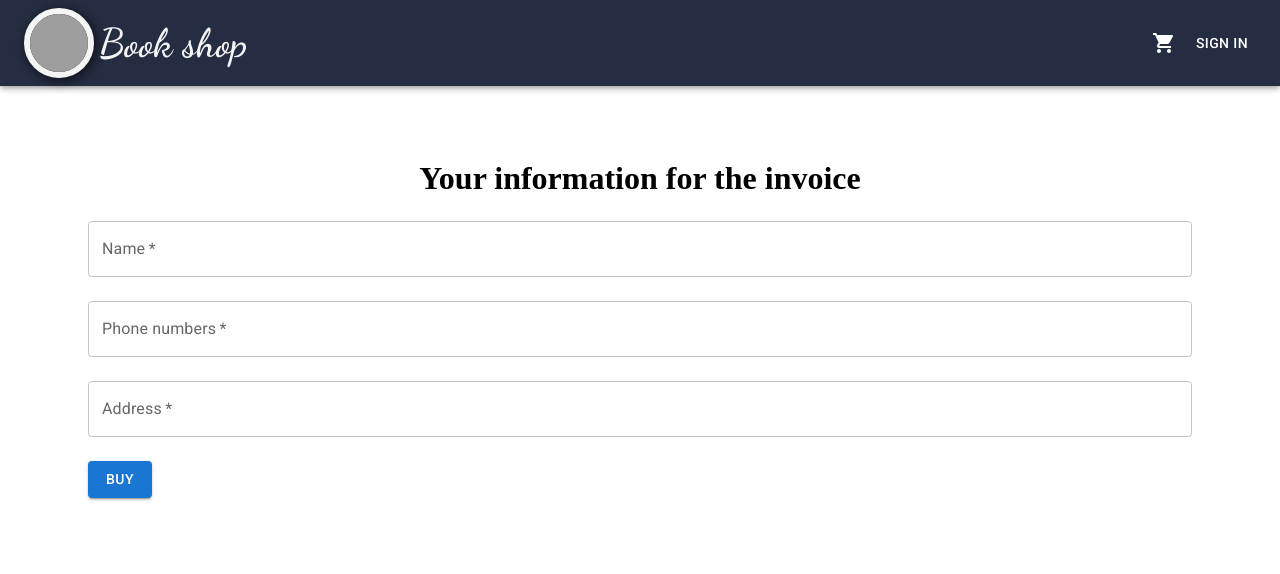
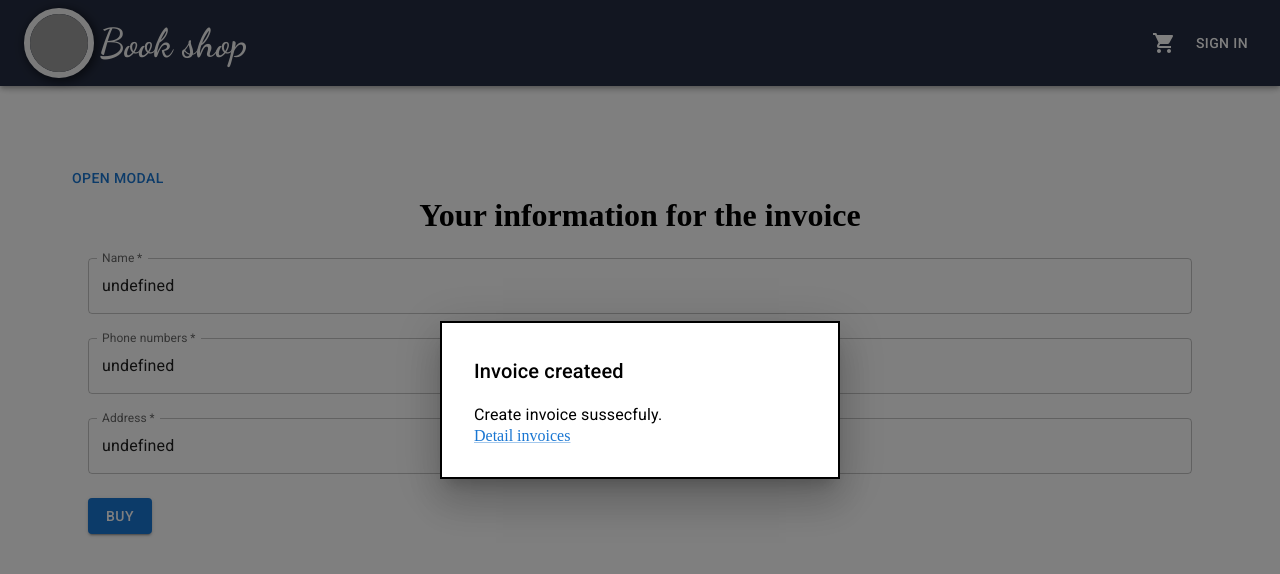
Before and after one commit to vntgithub/bookshop-mui, a React (Create React App) app: page /create-invoice in a window 1280 px wide. Both pictures are taken after a click on the button "BUY". Shown: the top 574 px of the page. Built offline with nearby package versions, Linux system fonts and the light colour scheme; no server answers; grey boxes are pictures that could not be loaded.

Commit message:
alert when done

```diff
--- a/src/components/invoice.component.js
+++ b/src/components/invoice.component.js
@@ -125,10 +125,11 @@ const Invoice = (props) => {
                             <TableCell colSpan={4}>
                                 <span className={classes.totalAmout}>Total amout: {totalAmount} $</span>
                             </TableCell>
-                            <TableCell >
-                                <Button onClick={cancel} variant="outlined">Cancel</Button>
-                            </TableCell>
-                            {invoice.state === 'Successful' &&
+                            {invoice.state === 'Waitting' &&
+                                <TableCell >
+                                    <Button onClick={cancel} variant="outlined">Cancel</Button>
+                                </TableCell>}
+                            {invoice.state === 'Successful' || invoice.state === "Cancel" &&
                                 <TableCell >
                                     <Button variant="outlined">Buy again</Button>
                                 </TableCell>}
--- a/src/pages/cart.page.js
+++ b/src/pages/cart.page.js
@@ -15,6 +15,10 @@ import { Container, Grid, Button } from '@mui/material';
 import { makeStyles } from '@material-ui/core/styles';
 import { plusCountOfItemInCart, minusCountOfItemInCart, removeItemInCart } from '../slices/cart.slice';
 import { useNavigate } from 'react-router-dom';
+import Box from '@mui/material/Box';
+import Typography from '@mui/material/Typography';
+import Modal from '@mui/material/Modal';
+import Link from '@mui/material/Link';
 
 const useStyles = makeStyles((theme) => ({
     center: {
@@ -44,8 +48,23 @@ const useStyles = makeStyles((theme) => ({
         fontSize: 30,
         fontFamily: "monospace"
     },
+    hideButton: {
+        display: "none"
+    }
 
 }));
+
+const style = {
+    position: 'absolute',
+    top: '50%',
+    left: '50%',
+    transform: 'translate(-50%, -50%)',
+    width: 400,
+    bgcolor: 'background.paper',
+    border: '2px solid #000',
+    boxShadow: 24,
+    p: 4,
+};
 
 
 
@@ -53,9 +72,14 @@ const CartPage = () => {
     const classes = useStyles();
     const dispatch = useDispatch()
     const navigate = useNavigate()
+    const [open, setOpen] = React.useState(false);
+    const user = useSelector(state => state.user.data)
     const userCart = useSelector(state => state.cart.data)
     let totalAmount = userCart.reduce((v1, v2) => v1 + v2.count * v2.book.price, 0)
     totalAmount = Math.round(totalAmount * 100) / 100
+
+    const handleOpen = () => setOpen(true);
+    const handleClose = () => setOpen(false);
 
     const clickButton = (index, type) => {
         return () => {
@@ -65,10 +89,36 @@ const CartPage = () => {
         }
     }
 
-    const toCreatInvoicePage = () => navigate("/create-invoice")
+    const toCreatInvoicePage = () => {
+        if (!user.name) {
+            setOpen(true)
+
+        } else {
+            navigate("/create-invoice")
+        }
+    }
 
     return (
         <Container className={classes.marginTop}>
+            <div className={classes.hideButton}>
+                <Button onClick={handleOpen}>Open modal</Button>
+                <Modal
+                    open={open}
+                    onClose={handleClose}
+                    aria-labelledby="modal-modal-title"
+                    aria-describedby="modal-modal-description"
+                >
+                    <Box sx={style}>
+                        <Typography id="modal-modal-title" variant="h6" component="h2">
+                            Need account to buy
+                        </Typography>
+                        <Typography id="modal-modal-description" sx={{ mt: 2 }}>
+                            Please create your account to buy this books.
+                        </Typography>
+                        <Link href="/sign-up">Create new account</Link>
+                    </Box>
+                </Modal>
+            </div>
             <Grid className={classes.tiltleCartPage} mb={3} container justifyContent="center" textAlign="center">
                 <Grid item sm={3}>Your cart</Grid>
             </Grid>
--- a/src/pages/create_invoice.page.js
+++ b/src/pages/create_invoice.page.js
@@ -1,9 +1,13 @@
-import React from 'react'
+import React, { useEffect } from 'react'
 import { Button, Container, Grid, TextField } from "@mui/material"
 import { makeStyles } from '@material-ui/core/styles';
 import { useDispatch, useSelector } from 'react-redux';
 import invoiceApi from '../api/invoice.api';
 import { deleteCart } from '../slices/cart.slice';
+import Box from '@mui/material/Box';
+import Typography from '@mui/material/Typography';
+import Modal from '@mui/material/Modal';
+import Link from '@mui/material/Link';
 
 const useStyles = makeStyles((theme) => ({
     containerInvoice: {
@@ -17,14 +21,35 @@ const useStyles = makeStyles((theme) => ({
 
 }));
 
+const style = {
+    position: 'absolute',
+    top: '50%',
+    left: '50%',
+    transform: 'translate(-50%, -50%)',
+    width: 400,
+    bgcolor: 'background.paper',
+    border: '2px solid #000',
+    boxShadow: 24,
+    p: 4,
+};
 
 
 const CreateInvoicePage = () => {
     const dispatch = useDispatch()
+    const [open, setOpen] = React.useState(false);
     const userCart = useSelector(state => state.cart.data)
     const user = useSelector(state => state.user.data)
     const classes = useStyles();
 
+
+    const handleOpen = () => setOpen(true);
+    const handleClose = () => setOpen(false);
+
+    useEffect(() => {
+        document.getElementById("name").value = user.name
+        document.getElementById("phonenumber").value = user.phonenumber
+        document.getElementById("address").value = user.address
+    }, [])
 
     const buy = () => {
         const name = document.getElementById('name').value
@@ -47,12 +72,32 @@ const CreateInvoicePage = () => {
             )
             localStorage.setItem('cart', [])
             dispatch(deleteCart())
+            setOpen(true)
         }
     }
     return (
         <Container className={classes.containerInvoice}>
+            <div className={classes.hideButton}>
+                <Button onClick={handleOpen}>Open modal</Button>
+                <Modal
+                    open={open}
+                    onClose={handleClose}
+                    aria-labelledby="modal-modal-title"
+                    aria-describedby="modal-modal-description"
+                >
+                    <Box sx={style}>
+                        <Typography id="modal-modal-title" variant="h6" component="h2">
+                            Invoice createed
+                        </Typography>
+                        <Typography id="modal-modal-description" sx={{ mt: 2 }}>
+                            Create invoice sussecfuly.
+                        </Typography>
+                        <Link href="/my-invoices">Detail invoices</Link>
+                    </Box>
+                </Modal>
+            </div>
             <h1 className={classes.titleCreateInvoice}>Your information for the invoice</h1>
-            <Grid xs={6} sm={3} m={3}>
+            <Grid m={3}>
                 <TextField
                     required
                     fullWidth
@@ -60,7 +105,7 @@ const CreateInvoicePage = () => {
                     label="Name"
                     variant="outlined" />
             </Grid>
-            <Grid xs={3} sm={3} m={3}>
+            <Grid m={3}>
                 <TextField
                     required
                     fullWidth
@@ -68,7 +113,7 @@ const CreateInvoicePage = () => {
                     label="Phone numbers"
                     variant="outlined" />
             </Grid>
-            <Grid xs={3} sm={3} m={3}>
+            <Grid m={3}>
                 <TextField
                     required
                     fullWidth
@@ -76,7 +121,7 @@ const CreateInvoicePage = () => {
                     label="Address"
                     variant="outlined" />
             </Grid>
-            <Grid xs={3} sm={3} m={3}>
+            <Grid m={3}>
                 <Button onClick={buy} variant="contained">Buy</Button>
             </Grid>
         </Container>
--- a/src/style.css
+++ b/src/style.css
@@ -67,3 +67,6 @@
 .waitting {
 	color: darkgoldenrod !important;
 }
+.hideButton {
+	display: none !important;
+}
```
Also changed, not shown: src/components/buy_button.component.js (deleted, +0 -44 lines), src/pages/my-invoices.page.js (+7 -1 lines).
